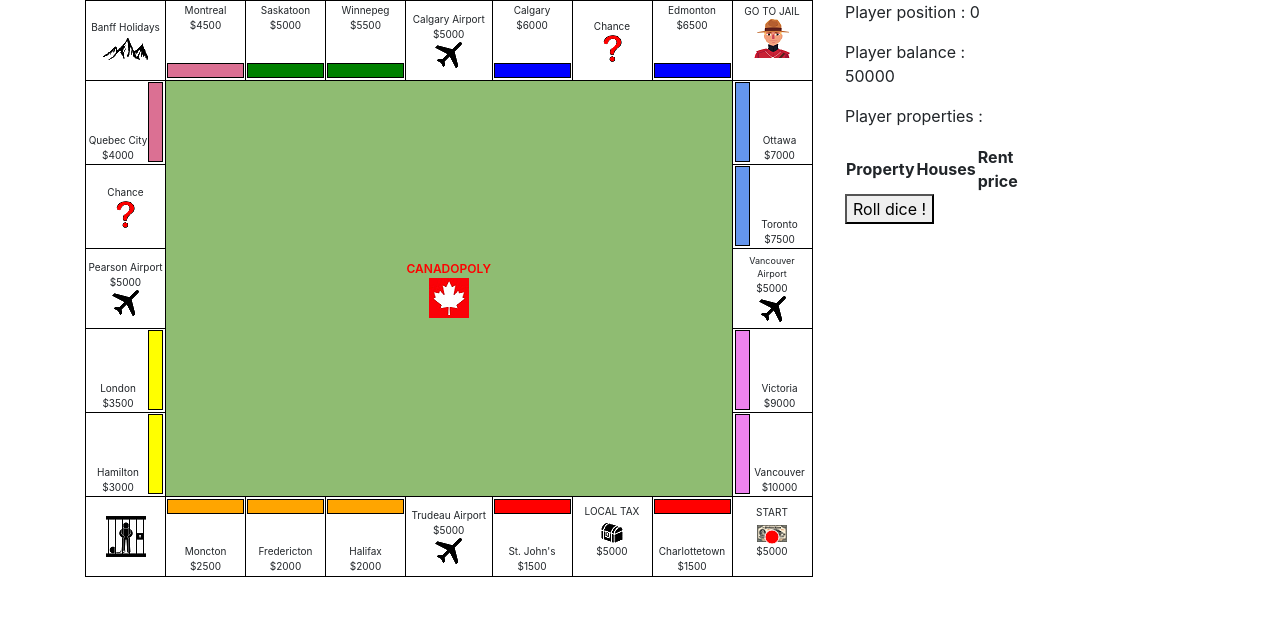
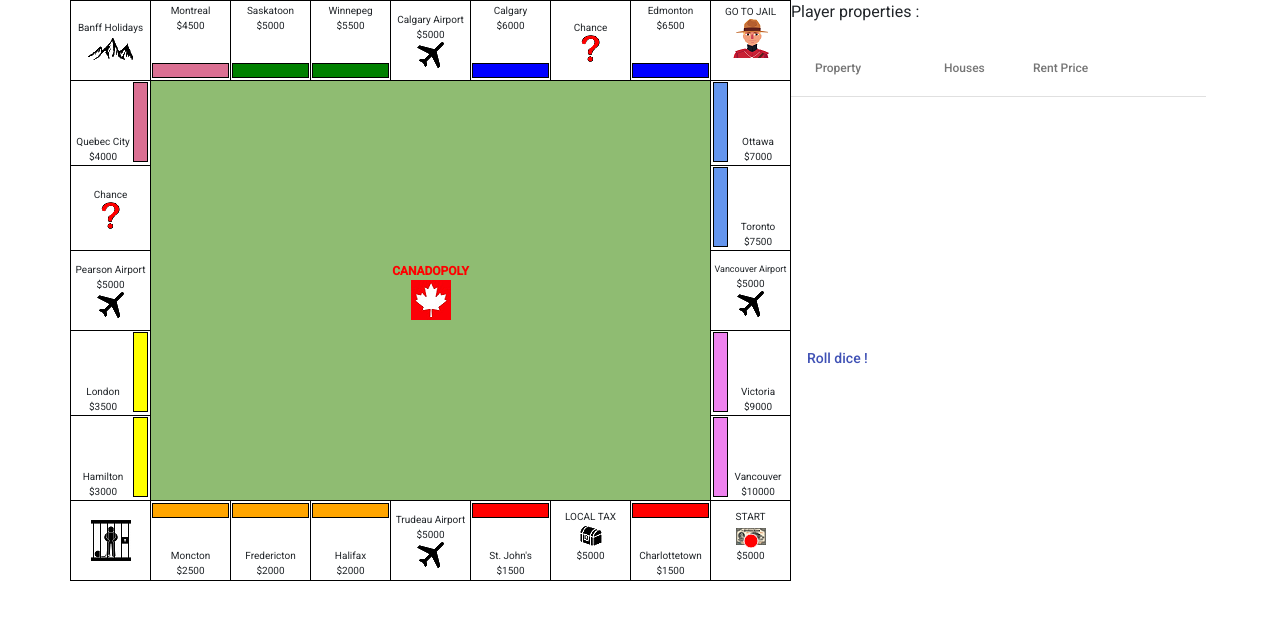
Before and after one commit to olingaloic/Canadopoly, an Angular app: page / in a window 1280 px wide. Shown: the top 620 px of the page. Built offline with nearby package versions, Linux system fonts and the light colour scheme.

Commit message:
mortgage and house purchase system works

```diff
--- a/angular.json
+++ b/angular.json
@@ -24,6 +24,7 @@
               "src/assets"
             ],
             "styles": [
+              "./node_modules/@angular/material/prebuilt-themes/indigo-pink.css",
               "node_modules/bootstrap/dist/css/bootstrap.min.css",
               "src/styles.css"
             ],
@@ -88,6 +89,7 @@
               "src/assets"
             ],
             "styles": [
+              "./node_modules/@angular/material/prebuilt-themes/indigo-pink.css",
               "src/styles.css"
             ],
             "scripts": []
--- a/package.json
+++ b/package.json
@@ -12,10 +12,12 @@
   "private": true,
   "dependencies": {
     "@angular/animations": "~11.1.2",
+    "@angular/cdk": "^11.2.3",
     "@angular/common": "~11.1.2",
     "@angular/compiler": "~11.1.2",
     "@angular/core": "~11.1.2",
     "@angular/forms": "~11.1.2",
+    "@angular/material": "^11.2.3",
     "@angular/platform-browser": "~11.1.2",
     "@angular/platform-browser-dynamic": "~11.1.2",
     "@angular/router": "~11.1.2",
--- a/src/app/components/game/game.component.css
+++ b/src/app/components/game/game.component.css
@@ -0,0 +1,11 @@
+table {
+    width: 415px;
+}
+.table-container {
+    height: 300px;
+    overflow: auto;
+}
+
+.success {
+    color: green;
+}
--- a/src/app/components/game/game.component.html
+++ b/src/app/components/game/game.component.html
@@ -1,43 +1,84 @@
 
 <div class="container">
     <div class="row">
-      <div class="col-sm-8">
-        <board></board>
+      <div>
+        <div>
+            <board class="board"></board>
+        </div>
+
       </div>
-      <div class="col-sm-2">
-        <p>Player position : {{player.position}}</p>
-        <p>Player balance : {{player.balance}}</p>
+      <div>
+
         <p>Player properties :</p>
 
-          <div>
-            <table>
-              <thead>
-                <th>Property</th>
-                <th>Houses</th>
-                <th>Rent price</th>
-                <th></th>
-                <th></th>
-              </thead>
-              <tbody>
-                <tr *ngFor="let property of player.properties">
-                  <td>{{property.name}}</td>
-                  <td>{{property.nbHouses}}</td>
-                  <td *ngIf="!property.isMortgaged; then rentPrice else displayIsMortgaged"></td>
-                  <ng-template #rentPrice>${{property.rentPrices[property.nbHouses]}}</ng-template>
-                  <ng-template #displayIsMortgaged>Mortgaged</ng-template>
-                  <td><button *ngIf=(property.isHouseBuyable) (click)="buyHouse(property)">Buy house !</button></td>
-                  <td><button *ngIf="property.nbHouses > 0 " (click)="removeHouse(property)">Remove house !</button></td>
-                  <td><button *ngIf=(property.isMortgageable) (click)="mortgageProperty(property)">Mortgage !</button></td>
-                  <td><button *ngIf=(property.isMortgaged) (click)="removeMortgage(property)">Remove Mortgage !</button></td>
+          <div class="table-container">
+
+            <table mat-table [dataSource]="dataSource">
+              <ng-container matColumnDef="name" sticky>
+                <th mat-header-cell *matHeaderCellDef> Property </th>
+                <td mat-cell *matCellDef="let property"> {{property.name}} </td>
+              </ng-container>
+
+              <ng-container matColumnDef="nbHouses" >
+                <th mat-header-cell *matHeaderCellDef> Houses </th>
+                <td mat-cell *matCellDef="let property"> {{property.nbHouses}} </td>
+              </ng-container>
+
+              <ng-container matColumnDef="rentPrice">
+                <th mat-header-cell *matHeaderCellDef>Rent Price</th>
+                <ng-container *matCellDef="let property" ng-if="property.isCity; else #isAirport">
+                  <td mat-cell *ngIf="!property.isMortgaged; else displayIsMortgaged">${{property.rentPrices[property.nbHouses]}}</td>
+                </ng-container>
+                <ng-container *matCellDef="let property" #is>
+                  <td mat-cell *ngIf="!property.isMortgaged; else displayIsMortgaged">${{property.rentPrices[property.nbHouses]}}</td>
+                </ng-container>
+                <ng-template #isAirport>
+
+                </ng-template>
+                <ng-template #displayIsMortgaged>Mortgaged</ng-template>
+              </ng-container>
 
 
-                </tr>
-              </tbody>
+              <ng-container matColumnDef="buyHouse" >
+                <th mat-header-cell *matHeaderCellDef></th>
+                <ng-container *matCellDef="let property">
+                  <td mat-cell *ngIf=(property.isHouseBuyable)><button mat-mini-fab color="success" class="success" (click)="buyHouse(property)" ><span class="material-icons">home</span>
+                  </button></td>
+                </ng-container>
+              </ng-container>
+
+              <ng-container matColumnDef="removeHouse" >
+                <th mat-header-cell *matHeaderCellDef></th>
+                <ng-container *matCellDef="let property">
+                  <td mat-cell *ngIf="property.nbHouses > 0"><button mat-mini-fab color="warn" (click)="removeHouse(property)" ><span class="material-icons">home</span>
+                  </button></td>
+                </ng-container>
+              </ng-container>
+
+              <ng-container matColumnDef="mortgage" >
+                <th mat-header-cell *matHeaderCellDef></th>
+                <ng-container *matCellDef="let property">
+                  <td mat-cell *ngIf=(property.isMortgageable)><button mat-button color="warn" (click)="mortgageProperty(property)" >Mortgage
+                  </button></td>
+                </ng-container>
+              </ng-container>
+
+              <ng-container matColumnDef="removeMortgage" >
+                <th mat-header-cell *matHeaderCellDef></th>
+                <ng-container *matCellDef="let property">
+                  <td mat-cell *ngIf=(property.isMortgaged)><button mat-button class="success" (click)="removeMortgage(property)" >Remove
+                  </button></td>
+                </ng-container>
+              </ng-container>
+
+
+              <tr mat-header-row *matHeaderRowDef="displayedColumns"></tr>
+              <tr mat-row *matRowDef="let row; columns: displayedColumns;"></tr>
 
             </table>
           </div>
-        <button (click)="rollDice()">Roll dice !</button>
-        <button *ngIf="displayBuyPropertyButton()" (click)="humanPlayerBuyProperty()">Buy property !</button>
+        <button mat-button color="primary" (click)="rollDice()" >Roll dice !</button>
+        <button mat-button *ngIf="displayBuyPropertyButton()" (click)="humanPlayerBuyProperty()">Buy property !</button>
 
       </div>
     </div>
--- a/src/app/components/game/game.component.ts
+++ b/src/app/components/game/game.component.ts
@@ -4,6 +4,7 @@ import { Player } from 'src/app/model/player';
 import { City } from 'src/app/model/city';
 import { Property } from 'src/app/model/square';
 import { BoardComponent } from '../board/board.component';
+import { MatTableDataSource } from '@angular/material/table';
 
 @Component({
   selector: 'app-game',
@@ -19,6 +20,9 @@ export class GameComponent implements OnInit {
   player: Player;
   property1: City;
   properties: Map<number, Property>;
+  dataSource = new MatTableDataSource();
+  displayedColumns =
+      ['name', 'nbHouses', 'rentPrice', 'buyHouse', 'removeHouse', 'mortgage', 'removeMortgage'];
 
 
 
@@ -27,23 +31,23 @@ export class GameComponent implements OnInit {
     this.player = new Player("Test Player");
     this.properties.set(1, new City(1, "Charlottetown", "Tier 8", 1500, 500, [100, 400, 1000, 3500, 5000, 6000]));
     this.properties.set(3, new City(3, "St John's", "Tier 8", 1500, 500, [100, 500, 1200, 4000, 6000, 7000]));
-    this.properties.set(4, new Airport(4, "Trudeau Airport", 5000, [600, 1200, 2500, 5000]));
+    this.properties.set(4, new Airport(4, "Trudeau Airport", 5000, [0, 600, 1200, 2500, 5000]));
     this.properties.set(5, new City(5, "Halifax", "Tier 7", 2000, 750, [200, 1000, 2000, 6000, 8500, 10000]));
     this.properties.set(6, new City(6, "Fredericton", "Tier 7", 2000, 750, [200, 1000, 2000, 6000, 8500, 10000]));
     this.properties.set(7, new City(7, "Moncton", "Tier 7", 2500, 1500, [300, 1500, 2500, 7000, 10000, 12000]));
     this.properties.set(9, new City(9, "Hamilton", "Tier 6", 3000, 1500, [400, 1500, 3500, 10000, 12000, 15000]));
     this.properties.set(10, new City(10, "London", "Tier 6", 3500, 1500, [400, 1500, 3500, 10000, 12000, 15000]));
-    this.properties.set(11, new Airport(11, "Pearson Airport", 5000, [600, 1200, 2500, 5000]));
+    this.properties.set(11, new Airport(11, "Pearson Airport", 5000, [0, 600, 1200, 2500, 5000]));
     this.properties.set(13, new City(13, "Quebec", "Tier 5", 4000, 3000, [500, 1700, 5000, 13000, 16000, 20000]));
     this.properties.set(15, new City(15, "Montreal", "Tier 5", 4500, 3000, [500, 1700, 5000, 13000, 16000, 20000]));
     this.properties.set(16, new City(16, "Saskatoon", "Tier 4", 5000, 4000, [600, 2200, 5000, 15000, 18000, 22000]));
     this.properties.set(17, new City(17, "Winnepeg", "Tier 4", 5500, 4000, [600, 2200, 5000, 15000, 18000, 22000]));
-    this.properties.set(18, new Airport(18, "Calgary Airport", 5000, [600, 1200, 2500, 5000]));
+    this.properties.set(18, new Airport(18, "Calgary Airport", 5000, [0, 600, 1200, 2500, 5000]));
     this.properties.set(19, new City(19, "Calgary", "Tier 3", 6000, 5000, [700, 3000, 9500, 16000, 20000, 25000]));
     this.properties.set(21, new City(21, "Edmonton", "Tier 3", 6500, 5000, [700, 3000, 9500, 16000, 20000, 25000]));
     this.properties.set(23, new City(23, "Ottawa", "Tier 2", 7000, 6500, [800, 5000, 11000, 18000, 22500, 28000]));
     this.properties.set(24, new City(24, "Toronto", "Tier 2", 7500, 6500, [800, 5000, 11000, 18000, 22500, 28000]));
-    this.properties.set(25, new Airport(25, "Vancouver Airport", 5000, [600, 1200, 2500, 5000]));
+    this.properties.set(25, new Airport(25, "Vancouver Airport", 5000, [0, 600, 1200, 2500, 5000]));
     this.properties.set(26, new City(26, "Victoria", "Tier 1", 9000, 7000, [1000, 7500, 13000, 20000, 25000, 32000]));
     this.properties.set(27, new City(27, "Vancouver", "Tier 1", 10000, 7000, [1000, 7500, 13000, 20000, 25000, 32000]));
 
@@ -55,12 +59,16 @@ export class GameComponent implements OnInit {
     property.player = this.player;
     this.player.balance -= this.properties.get(this.player.position).propertyPrice;
     this.boardComponent.renderBuyProperty(this.player.position);
-    if (property.desc == "C"){
+    if (property.isCity()){
       let chosenCity = property as City;
       let citiesOfTheSameTier = this.getCitiesOfTheSameTier(chosenCity);
       this.setPropertiesMorgageable(citiesOfTheSameTier);
       this.setHousesBuyable(citiesOfTheSameTier, player);
+    } else {
+      player.nbAirports++;
     }
+    this.updatePropertiesTableRendering();
+
 
 
   }
@@ -140,11 +148,13 @@ export class GameComponent implements OnInit {
     property.isMortgaged = false;
     property.isMortgageable = true;
     player.balance -= property.propertyPrice/2;
-    if(property.desc == "C"){
+    if(property.isCity()){
       let city = property as City;
       let citiesOfTheSameTier = this.getCitiesOfTheSameTier(city);
       this.setHousesBuyable(citiesOfTheSameTier, player);
     }
+    this.updatePropertiesTableRendering();
+
 
   }
 
@@ -155,6 +165,9 @@ export class GameComponent implements OnInit {
     player.balance += city.housePrice/2;
     let citiesOfTheSameTier = this.getCitiesOfTheSameTier(city);
     this.setPropertiesMorgageable(citiesOfTheSameTier);
+    this.setHousesBuyable(citiesOfTheSameTier, player);
+    this.updatePropertiesTableRendering();
+
 
   }
 
@@ -168,6 +181,8 @@ export class GameComponent implements OnInit {
     citiesOfTheSameTier.forEach((city: City) => {
       city.isMortgageable = false;
     });
+
+    this.updatePropertiesTableRendering();
 
   }
 
@@ -220,7 +235,7 @@ export class GameComponent implements OnInit {
     property.isMortgaged = true;
     property.isMortgageable = false;
     property.player.balance += property.propertyPrice/2;
-    if (property.desc == "C"){
+    if (property.isCity()){
       let city = property as City;
       let citiesOfTheSameTier = this.getCitiesOfTheSameTier(city);
       citiesOfTheSameTier.forEach((city: City) => {
@@ -228,6 +243,8 @@ export class GameComponent implements OnInit {
         console.log(city)
       });
     }
+    this.updatePropertiesTableRendering();
+
   }
 
   getCitiesOfTheSameTier(chosenCity: City){
@@ -240,4 +257,8 @@ export class GameComponent implements OnInit {
       return citiesOfTheSameTier;
   }
 
+  updatePropertiesTableRendering(){
+    this.dataSource.data = this.player.properties;
+  }
+
 }
--- a/src/app/model/airport.ts
+++ b/src/app/model/airport.ts
@@ -7,5 +7,6 @@ export class Airport extends Property{
         this.name = name;
         this.propertyPrice = propertyPrice;
         this.desc = "A";
+
     }
 }
--- a/src/app/model/player.ts
+++ b/src/app/model/player.ts
@@ -7,11 +7,13 @@ export class Player {
     isInJail: boolean;
     properties: Array<Property>;
     position: number;
+    nbAirports: number;
     colour: string;
     constructor(name) {
         this.name = name;
         this.balance = 50000;
         this.position = 0;
+        this.nbAirports = 0;
         this.properties = new Array<Property>();
     }
 }
--- a/src/app/model/square.ts
+++ b/src/app/model/square.ts
@@ -25,4 +25,8 @@ export abstract class Property extends Square{
         this.mortgageValue = propertyPrice/2;
 
     }
+
+    isCity(){
+        return this.desc == "C";
+    }
 }
--- a/src/index.html
+++ b/src/index.html
@@ -6,6 +6,9 @@
   <base href="/">
   <meta name="viewport" content="width=device-width, initial-scale=1">
   <link rel="icon" type="image/x-icon" href="favicon.ico">
+  <link rel="preconnect" href="https://fonts.gstatic.com">
+  <link href="https://fonts.googleapis.com/css2?family=Roboto:wght@300;400;500&display=swap" rel="stylesheet">
+  <link href="https://fonts.googleapis.com/icon?family=Material+Icons" rel="stylesheet">
 </head>
 <body>
   <app-root></app-root>
--- a/src/styles.css
+++ b/src/styles.css
@@ -0,0 +1,4 @@
+
+html, body { height: 100%; }
+body { margin: 0; font-family: Roboto, "Helvetica Neue", sans-serif; }
+@import '@angular/material/prebuilt-themes/pink-bluegrey.css';
```
Also changed, not shown: src/app/app.module.ts (+14 -1 lines), 1 other file (tests, documents, lock files or other folders).
